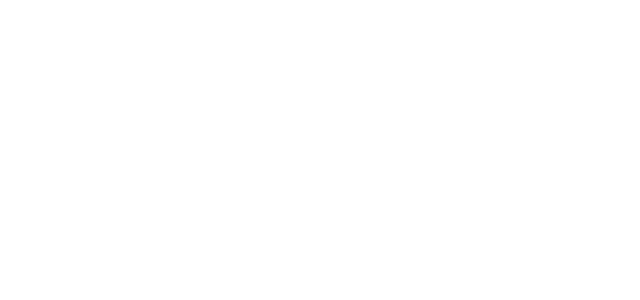
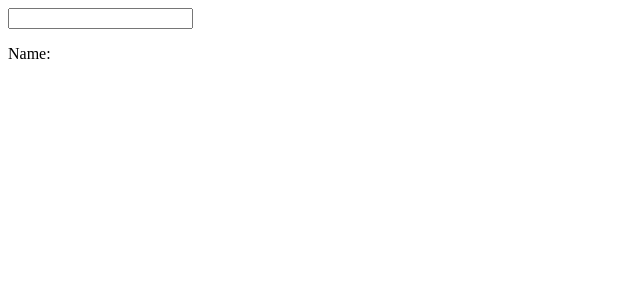
Before and after one commit to 5Akan/React-Tutorial, a React (Vite) app in the folder ak-react-app/: page / in a window 1280 px wide. Shown: the top 300 px of the page, without its empty margins (0-640 px from the left). Built offline with nearby package versions, Linux system fonts and the light colour scheme.

Commit message:
onChange event handler example

```diff
--- a/ak-react-app/src/HookExample.jsx
+++ b/ak-react-app/src/HookExample.jsx
@@ -1,6 +1,14 @@
 import React, {useState} from "react"
 function Hookexaple() {
-    const [name,setName ] = useState();
+    const [name,setName ] = useState("");
+
+    function handleNameChange(e) {
+        setName(e.target.value);
+    }
+    return (<div>
+            <input value = {name} onChange = {handleNameChange}/>
+            <p>Name:{name}</p>
+          </div>)
 }
 
 export default Hookexaple
```
